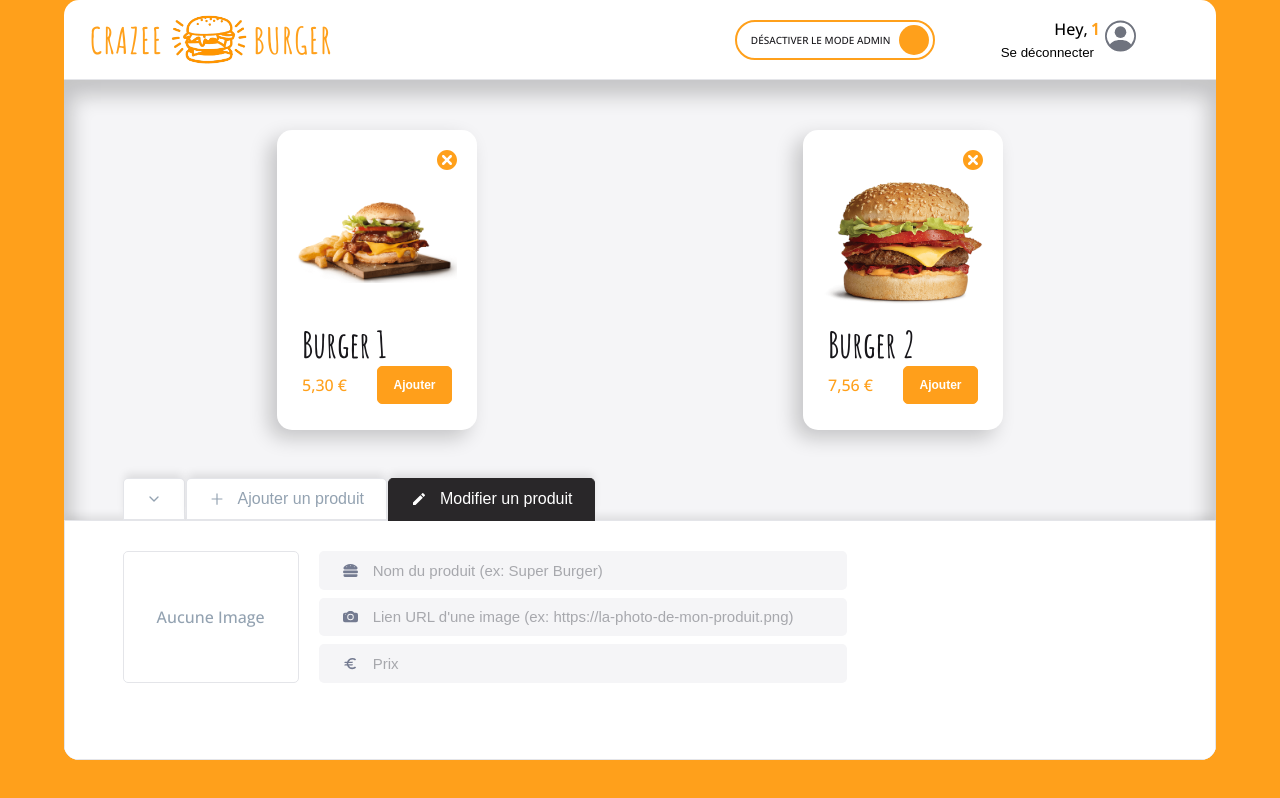
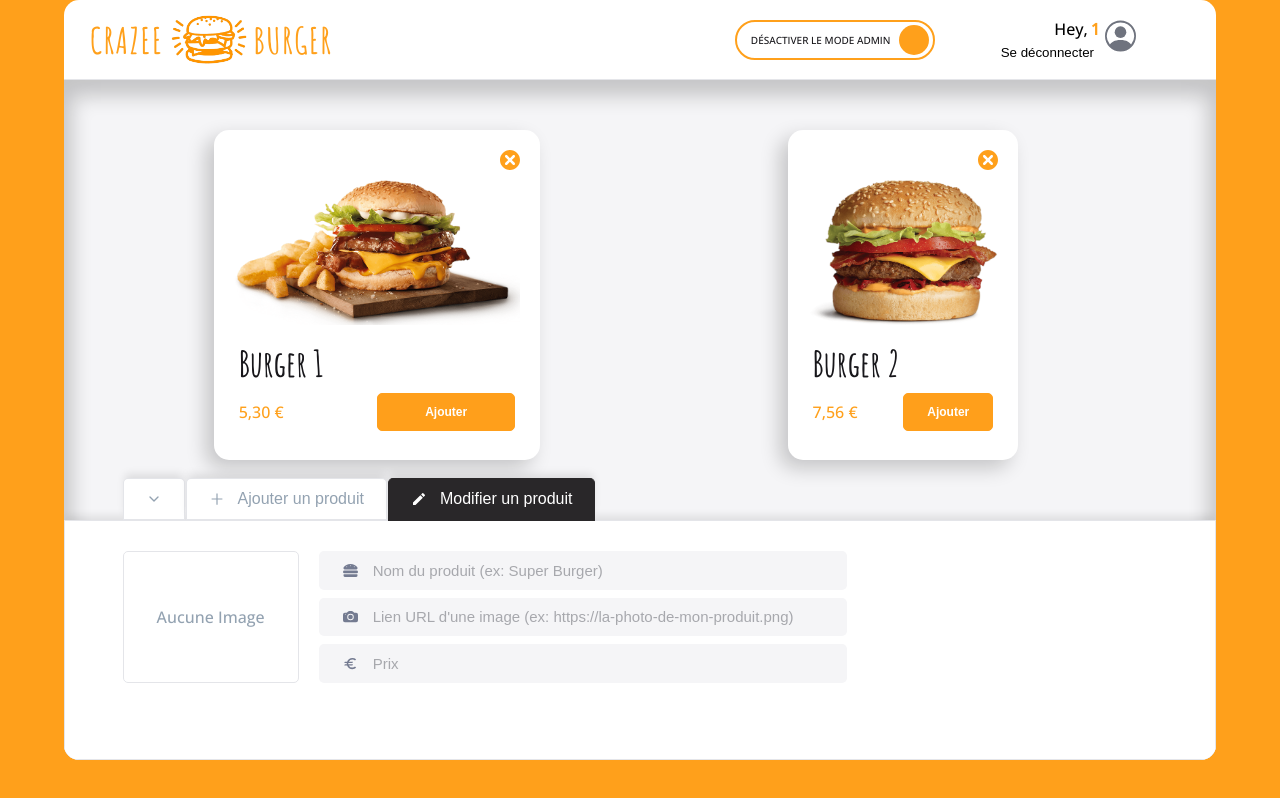
Before and after one commit to T0n-io/projet-resto, a React (Vite) app: page /order/1 in a window 1280 px wide. Built offline with nearby package versions, Linux system fonts and the light colour scheme.

Commit message:
♻️ F09: CARD > Add box-sizing:border-box

```diff
--- a/src/components/reusable-ui/Card.jsx
+++ b/src/components/reusable-ui/Card.jsx
@@ -42,8 +42,9 @@ export default function Card({
 
 const CardStyled = styled.div`
   background: ${theme.colors.white};
-  width: 200px;
-  height: 300px;
+  box-sizing: border-box;
+  width: 240;
+  height: 330px;
   display: grid;
   grid-template-rows: 65% 1fr;
   padding: 20px;
```
